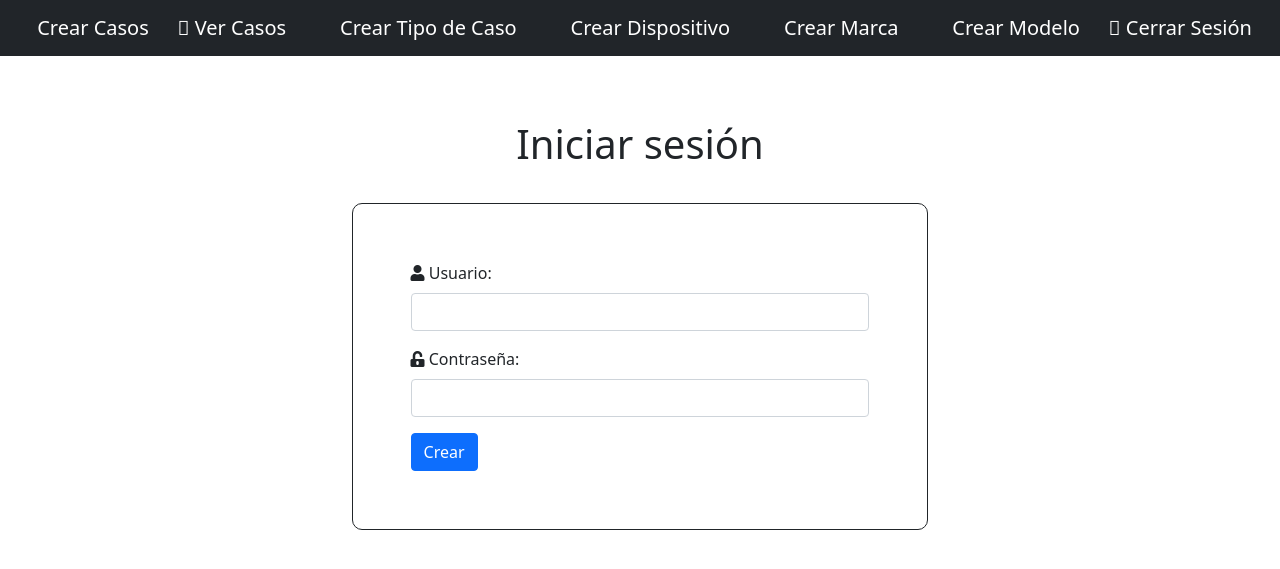
After one commit to PabloIQ/sistema, a Django app: page /login/ in a window 1280 px wide. The commit adds this page. Shown: the top 569 px of the page. Run offline with Django 3.2, Linux system fonts and the light colour scheme; some libraries are stand-ins or nearby versions.

Commit message:
Proyecto terminado

```diff
--- a/app/app/settings.py
+++ b/app/app/settings.py
@@ -24,7 +24,7 @@ BASE_DIR = Path(__file__).resolve().parent.parent
 SECRET_KEY = 'django-insecure-lk88&bema_0(wifs3e=@e^1#w)dc=59srh++sg(8qi(x8_vun('
 
 # SECURITY WARNING: don't run with debug turned on in production!
-DEBUG = False
+DEBUG = True
 
 ALLOWED_HOSTS = ['*']
 
--- a/app/app/urls.py
+++ b/app/app/urls.py
@@ -29,4 +29,8 @@ urlpatterns = [
     path('crear-marca/', views.CrearMarca, name='crear_marca'),
     path('crear-modelo/', views.CrearModelo, name='crear_modelo'),
     path('caso-detalle/<id>', views.CasoDetalle, name='caso_detalle'),
+    path('login/', views.Login, name='login'),
+    path('logout/', views.Logout, name='logout'),
+    path('guardar/<estado>/<fecha>/<monto>/<id>', views.Guardar, name='guardar'),
+    path('eliminar/<id>', views.Eliminar, name='eliminar'),
 ] + static(settings.STATIC_URL, document_root=settings.STATIC_ROOT)
--- a/app/core/templates/layout/layout.html
+++ b/app/core/templates/layout/layout.html
@@ -7,7 +7,8 @@
     <meta name="viewport" content="width=device-width, initial-scale=1.0">
     <link rel="stylesheet" href="{% static 'estilos.css' %}">
     <script defer src="{% static 'script.js' %}"></script>
-    <title>Document</title>
+    <title>Soporte técnico</title>
+    <link rel="stylesheet" href="https://pro.fontawesome.com/releases/v5.10.0/css/all.css" integrity="sha384-AYmEC3Yw5cVb3ZcuHtOA93w35dYTsvhLPVnYs9eStHfGJvOvKxVfELGroGkvsg+p" crossorigin="anonymous"/>
     <script src="//cdn.jsdelivr.net/npm/sweetalert2@11"></script>
     <link href="https://cdn.jsdelivr.net/npm/bootstrap@5.1.3/dist/css/bootstrap.min.css" rel="stylesheet" integrity="sha384-1BmE4kWBq78iYhFldvKuhfTAU6auU8tT94WrHftjDbrCEXSU1oBoqyl2QvZ6jIW3" crossorigin="anonymous">
 <script src="https://cdn.jsdelivr.net/npm/bootstrap@5.1.3/dist/js/bootstrap.bundle.min.js" integrity="sha384-ka7Sk0Gln4gmtz2MlQnikT1wXgYsOg+OMhuP+IlRH9sENBO0LRn5q+8nbTov4+1p" crossorigin="anonymous"></script>
@@ -15,12 +16,13 @@
 <body>
     <nav class="navbar navbar-dark bg-dark">
         <div class="container-fluid">
-            <a class="navbar-brand" href="{% url 'crear_caso' %}">Crear Casos</a>
-            <a class="navbar-brand" href="{% url 'index' %}">Ver Casos</a>
-            <a class="navbar-brand" href="{% url 'crear_tipo_caso' %}">Crear Tipo de Caso</a>
-            <a class="navbar-brand" href="{% url 'crear_tipo_dispositivo' %}">Crear Dispositivo</a>
-            <a class="navbar-brand" href="{% url 'crear_marca' %}">Crear Marca</a>
-            <a class="navbar-brand" href="{% url 'crear_modelo' %}">Crear Modelo</a>
+            <a class="navbar-brand" href="{% url 'crear_caso' %}"><i class="far fa-plus-circle"></i> Crear Casos</a>
+            <a class="navbar-brand" href="{% url 'index' %}"><i class="fal fa-eye"></i> Ver Casos</a>
+            <a class="navbar-brand" href="{% url 'crear_tipo_caso' %}"><i class="far fa-plus-circle"></i> Crear Tipo de Caso</a>
+            <a class="navbar-brand" href="{% url 'crear_tipo_dispositivo' %}"><i class="far fa-plus-circle"></i> Crear Dispositivo</a>
+            <a class="navbar-brand" href="{% url 'crear_marca' %}"><i class="far fa-plus-circle"></i> Crear Marca</a>
+            <a class="navbar-brand" href="{% url 'crear_modelo' %}"><i class="far fa-plus-circle"></i> Crear Modelo</a>
+            <a class="navbar-brand" href="{% url 'logout' %}"><i class="fal fa-user"></i> Cerrar Sesión</a>
         </div>
     </nav>
     <div class="contenido">
--- /dev/null
+++ b/app/core/templates/login/login.html
@@ -0,0 +1,19 @@
+{% extends 'layout/layout.html' %}
+
+{% block contenido %}
+{% include 'message/messages.html' %}
+    <h1>Iniciar sesión</h1>
+    <form method="post">
+      {% csrf_token %}
+        <div class="mb-3">
+          <label for="usuario" class="form-label"><i class="fas fa-user"></i>  Usuario:</label>
+          <input required name="usuario" type="text" class="form-control" aria-describedby="emailHelp">
+        </div>
+        <div class="mb-3">
+          <label for="password" class="form-label"><i class="fas fa-unlock-alt"></i>  Contraseña:</label>
+          <input required name="password" type="password" class="form-control" aria-describedby="emailHelp">
+        </div>
+
+        <button type="submit" class="btn btn-primary">Crear</button>
+      </form>
+{% endblock %}
--- a/app/core/views.py
+++ b/app/core/views.py
@@ -2,15 +2,19 @@ from django.http.response import JsonResponse
 from django.shortcuts import redirect, render
 from core.models import Modelo, Marca, TipoDispositivo, TipoCaso, Caso
 from django.contrib import messages
+from django.contrib.auth import authenticate, login, logout
+from django.contrib.auth.decorators import login_required
 
 
 # Create your views here.
+@login_required(login_url='login')
 def Index(request):
     caso = Caso.objects.all()
     return render(request, 'caso/ver.html', {
         'caso': caso
     })
 
+@login_required(login_url='login')
 def CrearCaso(request):
     dispositivo = TipoDispositivo.objects.values('id', 'nombre')
     marca_list = Marca.objects.values('id', 'nombre')
@@ -45,7 +49,7 @@ def CrearCaso(request):
             monto = monto
         )
         caso.save()
-
+        messages.success(request, 'Caso creada registrada correctamente')
     return render(request, 'caso/crear.html', {
         'dispositivo': dispositivo,
         'marca': marca_list,
@@ -53,6 +57,7 @@ def CrearCaso(request):
         'caso_tipo': caso_tipo
     })
 
+@login_required(login_url='login')
 def CasoDetalle(request, id):
     #lista = ['Mi texto']
     caso = Caso.objects.get(id=id)
@@ -67,6 +72,7 @@ def CasoDetalle(request, id):
         'caso': caso.id_tipo_caso.nombre
         })
 
+@login_required(login_url='login')
 def CrearTipoCaso(request):
     if request.method == 'POST':
         nombre = request.POST['nombre']
@@ -80,6 +86,7 @@ def CrearTipoCaso(request):
             messages.error(request, 'Hubo un error al crear el tipo de caso!!!!')
     return render(request, 'caso/crear_tipo.html')
 
+@login_required(login_url='login')
 def CrearTipoDispositivo(request):
     if request.method == 'POST':
         nombre = request.POST['nombre']
@@ -93,6 +100,7 @@ def CrearTipoDispositivo(request):
             messages.error(request, 'Hubo un error al crear el tipo de dispositivo!!')
     return render(request, 'dispositivo/crear_tipo.html')
 
+@login_required(login_url='login')
 def CrearMarca(request):
     if request.method == 'POST':
         nombre = request.POST['nombre']
@@ -106,6 +114,7 @@ def CrearMarca(request):
             messages.error(request, 'Hubo un error al crear la marca')
     return render(request, 'marca/crear.html')
 
+@login_required(login_url='login')
 def CrearModelo(request):
     if request.method == 'POST':
         nombre = request.POST['nombre']
@@ -118,3 +127,39 @@ def CrearModelo(request):
         except:
             messages.error(request, 'Hubo un error al crear el modelo')
     return render(request, 'modelo/crear.html')
+
+def Login(request):
+    if request.method == 'POST':
+        usuario = request.POST.get('usuario')
+        password = request.POST.get('password')
+
+        user = authenticate(request, username=usuario, password=password)
+        if user is not None:
+            login(request, user)
+            messages.success(request, f'Bienvenido {request.user}!!')
+            return redirect('index')
+        else:
+            messages.error(request, 'Usuario inválido, vuelve a intentarlo!!')
+
+    return render(request, 'login/login.html')
+
+def Logout(request):
+    user = request.user
+    logout(request)
+    messages.success(request, f'Vuelva pronto {user}!!!')
+    return redirect('login')
+
+def Guardar(request, estado, fecha, monto, id):
+    caso = Caso.objects.get(id=id)
+    caso.estado_caso = estado
+    caso.fecha_entregado = fecha
+    caso.monto = monto
+    caso.save()
+    messages.success(request, 'Se aplicaron los cambios!')
+    return redirect('index')
+
+def Eliminar(request, id):
+    caso = Caso.objects.get(id=id)
+    caso.delete()
+    messages.success(request, 'Se eliminado un elemento en la lista!!')
+    return redirect('index')
--- a/app/static/script.js
+++ b/app/static/script.js
@@ -39,3 +39,15 @@ function info(id){
         }
     )
 }
+
+function Guardar(id){
+    estado = document.getElementById('estado'+id).value
+    fecha = document.getElementById('fecha'+id).value
+    monto = document.getElementById('monto'+id).value
+    //alert('ID: ' + id + 'Monto: ' + monto + 'Fecha: ' + fecha + 'Estado: ' + estado)
+    window.location = `/guardar/${estado}/${fecha}/${monto}/${id}`
+}
+
+function Eliminar(id){
+    window.location = `/eliminar/${id}`
+}
```
Also changed, not shown: app/core/templates/caso/ver.html (+6 -5 lines).
